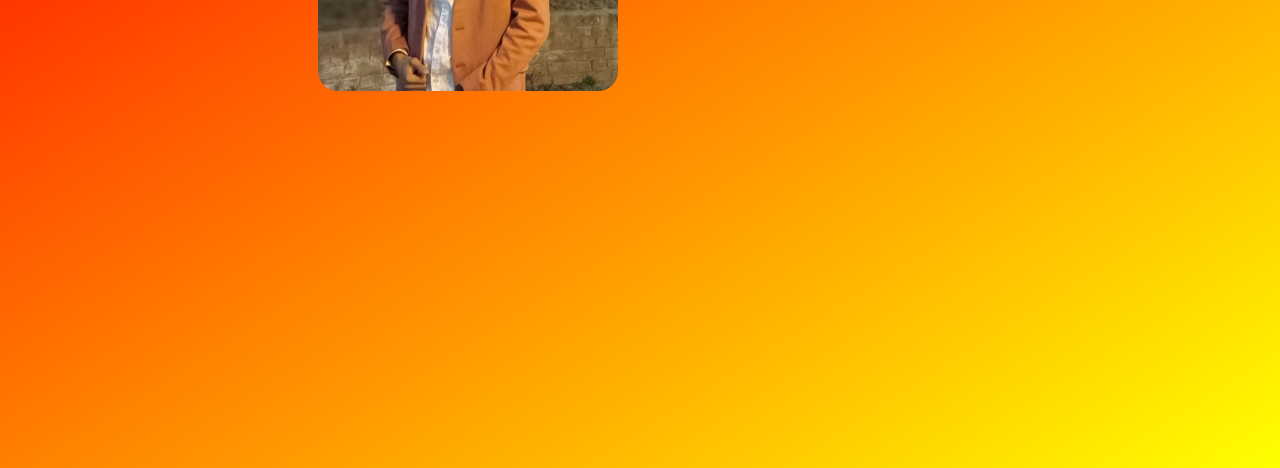
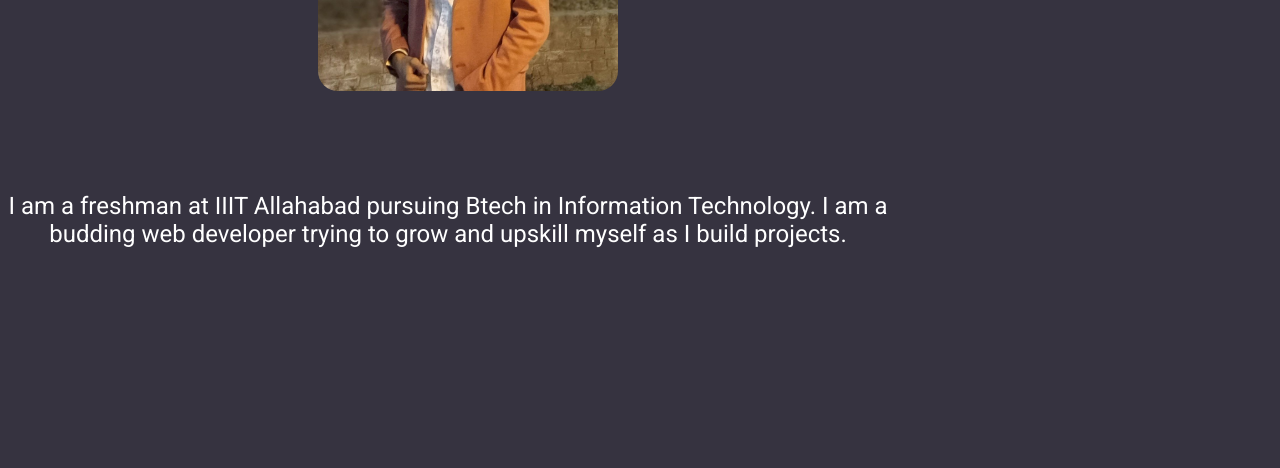
Before and after one commit to Buddha-11/Bio, a plain HTML site: page index.html in a window 1280 px wide. Shown: the part 337-805 px from the top of the page. Drawn offline with Linux system fonts and the light colour scheme.

Commit message:
Add files via upload

```diff
--- a/index.html
+++ b/index.html
@@ -11,7 +11,7 @@
 <link href="https://fonts.googleapis.com/css2?family=Roboto:ital,wght@0,100;0,300;0,400;0,500;0,700;0,900;1,100;1,300;1,400;1,500;1,700;1,900&display=swap" rel="stylesheet">
     <title>Arpit Anand</title>
 </head>
-<body style="padding-top: 55px;padding-left: 0;padding-right: 0;margin: 0%;background-image: linear-gradient(to bottom right, red, yellow); height:750px;">
+<body style="padding-top: 55px;padding-left: 0;padding-right: 0;margin: 0%; height:750px; background-color: rgb(54, 51, 64);">
     <div class="header">
         <div class="header-left-section">
             <div class="text-links">
@@ -33,7 +33,7 @@
             </a>
              </div>
         <div class="header-right-section">
-            <a href="https://www.instagram.com/eva01_arpit/" target="_blank">
+            <a href="https://www.instagram.com/anand_arpit._/" target="_blank">
                 <img class="icon-links" src="svg/instagram(1).svg">
             </a>
             <a href="https://github.com/Buddha-11"target="_blank">
@@ -67,6 +67,13 @@
         <div></div>
         <div></div>
     </div>
+    <div class="mid-board">
+        <div style="text-align: center; width: 70%;">
+            <p style="font-family: roboto ,arial;font-size: x-large; color: white;">
+                I am a freshman at IIIT Allahabad pursuing Btech in Information Technology. I am a budding web developer trying to grow and upskill myself as I build projects.
+            </p>
+        </div>
+    </div>
 
 </body>
 </html>
```
